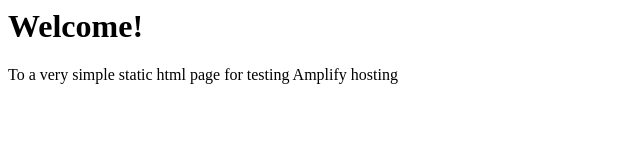
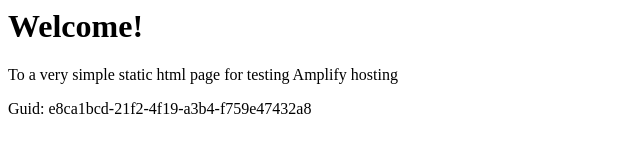
Before and after one commit to aws-aemilia-kix/Github-PR-Commit-Integration-Test-DoNotTouch-v1-preprod-ap-northeast-3, a website: page src/index.html in a window 1280 px wide. Shown: the whole page, without its empty margins (0-640 px from the left). Drawn offline with Linux system fonts and the light colour scheme.

Commit message:
commit from integ tests

```diff
--- a/src/index.html
+++ b/src/index.html
@@ -1,3 +1,5 @@
+
+
 <html lang="en">
 
 <head>
@@ -10,6 +12,6 @@
 <body>
     <h1>Welcome!</h1>
     <p>To a very simple static html page for testing Amplify hosting</p>
-</body>
+    <p>Guid: e8ca1bcd-21f2-4f19-a3b4-f759e47432a8</p></body>
 
 </html>
```
